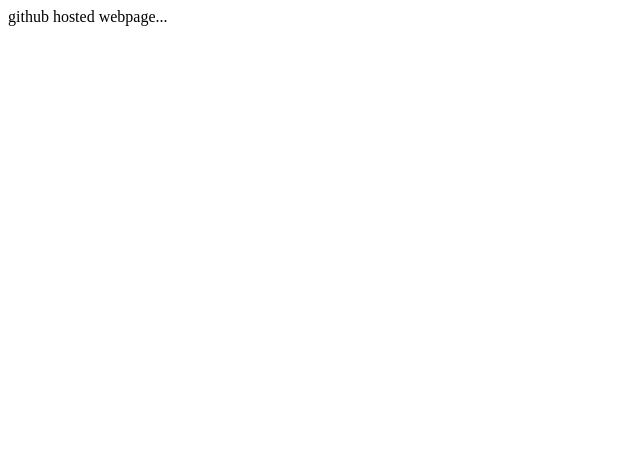
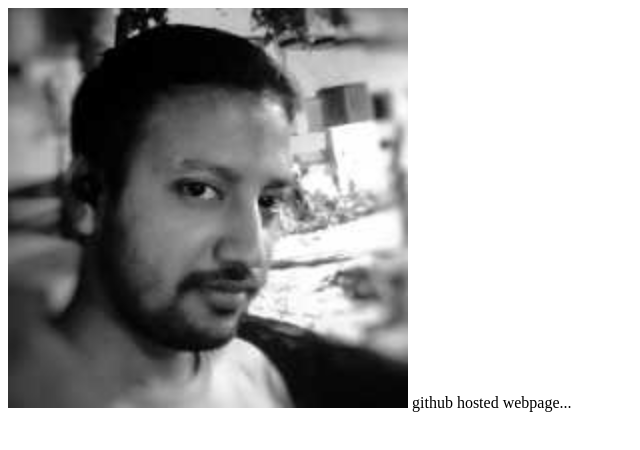
Before and after one commit to CodeMasterGeneral/webpage_by_vasu, a plain HTML site: page index.html in a window 1280 px wide. Shown: the whole page, without its empty margins (0-640 px from the left). Drawn offline with Linux system fonts and the light colour scheme.

Commit message:
pic added

```diff
--- a/index.html
+++ b/index.html
@@ -6,8 +6,12 @@
     <meta http-equiv="X-UA-Compatible" content="IE=edge">
     <meta name="viewport" content="width=device-width, initial-scale=1.0">
     <title>test</title>
+
 </head>
 <body>
+    <span>
+        <img title="vasu dev mandal" src="myPic.jpg" width="400"/>
+    </span>
     github hosted webpage...
 </body>
 </html>
```
